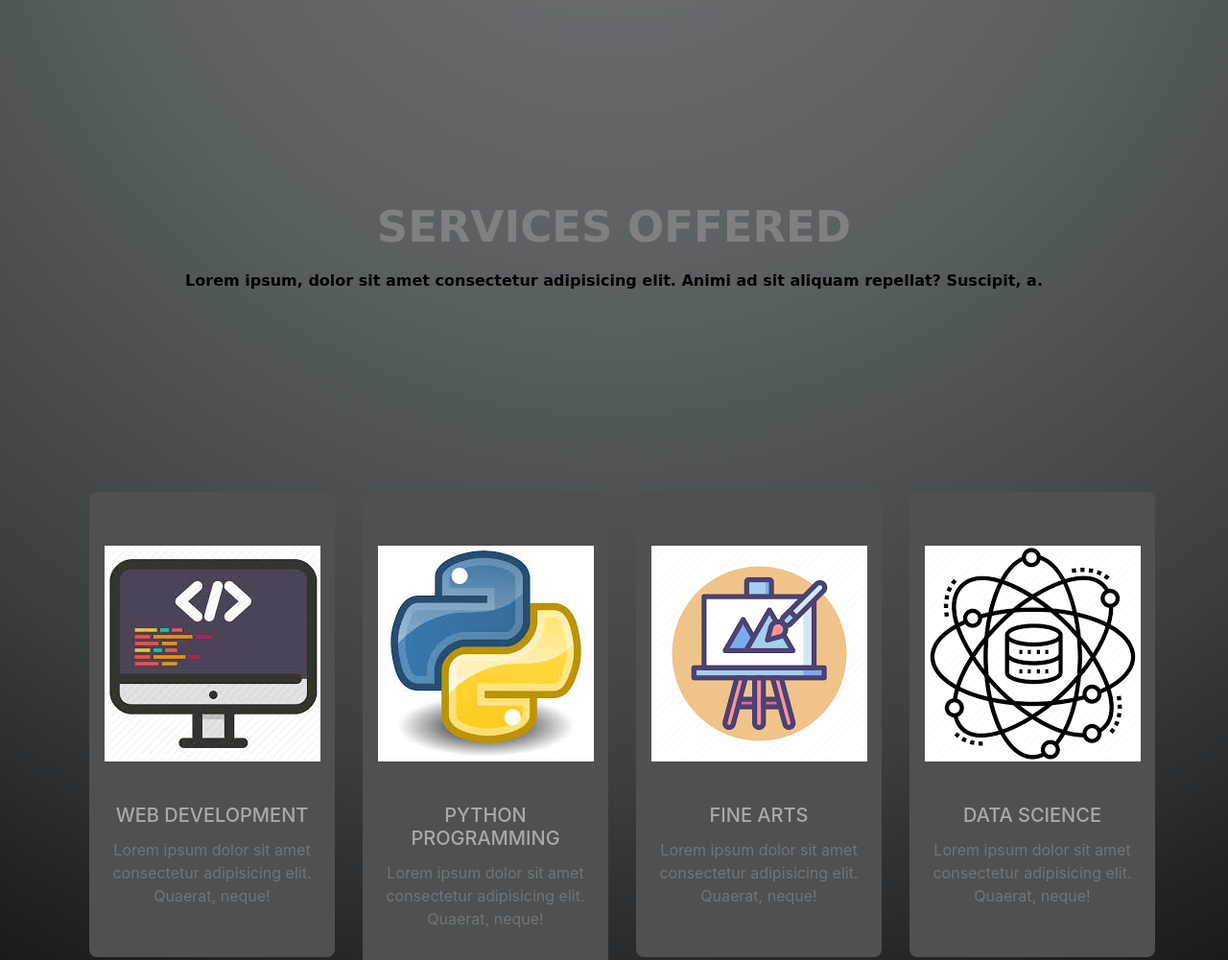
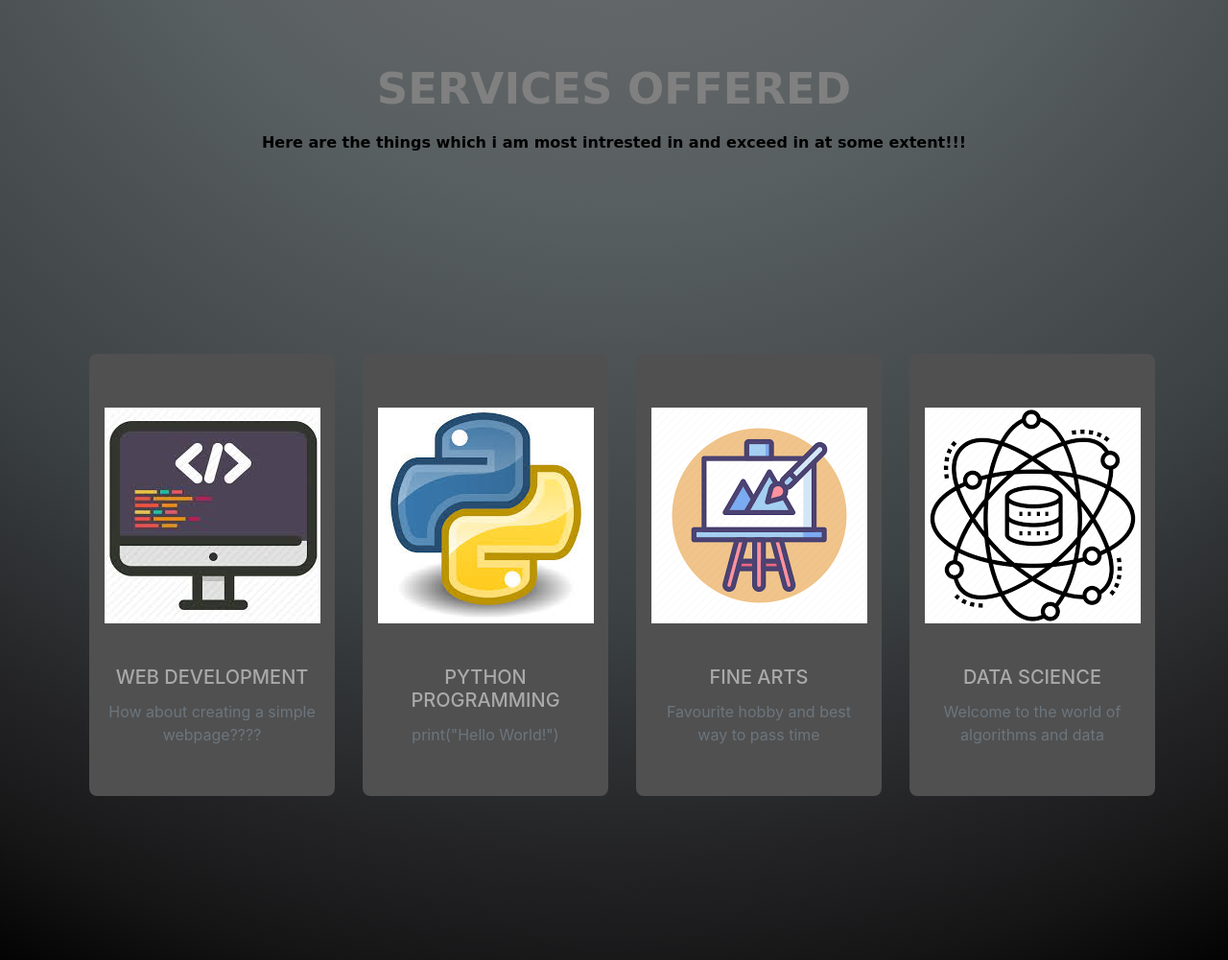
Before and after one commit to nehal6657/nehal6657.github.io, a plain HTML site: page index.html in a window 1280 px wide. Shown: the part 1780-2781 px from the top of the page at 96% size. Drawn offline with Linux system fonts and the light colour scheme.

Commit message:
final changes updated

```diff
--- a/index.html
+++ b/index.html
@@ -87,8 +87,8 @@
                                 <span>myself</span>
                             </h2>
                             <div class="paragraph py-4 w-75">
-                                <p class="para">Lorem ipsum dolor sit, amet consectetur adipisicing elit. Molestias eos rerum quae maxime est quod, nostrum neque corrupti expedita harum.</p>
-                                <p class="para">Lorem ipsum dolor sit amet consectetur adipisicing elit. Pariatur, alias dignissimos soluta non exercitationem nam aut cum cupiditate ab tempore quo, debitis id reprehenderit accusamus voluptatum sit asperiores ducimus minima enim fugit molestias iusto blanditiis hic. Labore debitis illum perspiciatis doloremque nihil aperiam cumque distinctio voluptatum ab? Dolor, nobis quas.</p>
+                                <p class="para">Hey! I am Nehal Reshu currently studying at prestigious institue, IIT Mandi.  </p>
+                                <p class="para">My hobbies include painting, sketching, drawing, listening to music, programming and learning new stuff about tech.</p>
 
                             </div>
                         </div>
@@ -103,7 +103,7 @@
                     <div class="row">
                         <div class="col-lg-12 text-center services-title">
                             <h1 class="text-uppercase title-text">services offered</h1>
-                            <p class="para">Lorem ipsum, dolor sit amet consectetur adipisicing elit. Animi ad sit aliquam repellat? Suscipit, a.</p>
+                            <p class="para">Here are the things which i am most intrested in and exceed in at some extent!!!</p>
                         </div>
                         <div class="container services-list">
                             <div class="row">
@@ -115,7 +115,7 @@
                                         </div>
                                         <div class="card-body text-center">
                                             <h5 class="card-title text-uppercase">web development</h5>
-                                            <p class="card-text text-secondary">Lorem ipsum dolor sit amet consectetur adipisicing elit. Quaerat, neque!</p>
+                                            <p class="card-text text-secondary">How about creating a simple webpage????</p>
                                         </div>
                                     </div>
                                 </div>
@@ -127,7 +127,7 @@
                                         </div>
                                         <div class="card-body text-center">
                                             <h5 class="card-title text-uppercase">Python programming</h5>
-                                            <p class="card-text text-secondary">Lorem ipsum dolor sit amet consectetur adipisicing elit. Quaerat, neque!</p>
+                                            <p class="card-text text-secondary">print("Hello World!")</p>
                                         </div>
                                     </div>
                                 </div>
@@ -139,7 +139,7 @@
                                         </div>
                                         <div class="card-body text-center">
                                             <h5 class="card-title text-uppercase">fine arts</h5>
-                                            <p class="card-text text-secondary">Lorem ipsum dolor sit amet consectetur adipisicing elit. Quaerat, neque!</p>
+                                            <p class="card-text text-secondary">Favourite hobby and best way to pass time</p>
                                         </div>
                                     </div>
                                 </div>
@@ -151,7 +151,7 @@
                                         </div>
                                         <div class="card-body text-center">
                                             <h5 class="card-title text-uppercase">data science</h5>
-                                            <p class="card-text text-secondary">Lorem ipsum dolor sit amet consectetur adipisicing elit. Quaerat, neque!</p>
+                                            <p class="card-text text-secondary">Welcome to the world of algorithms and data</p>
                                         </div>
                                     </div>
                                 </div>
```
